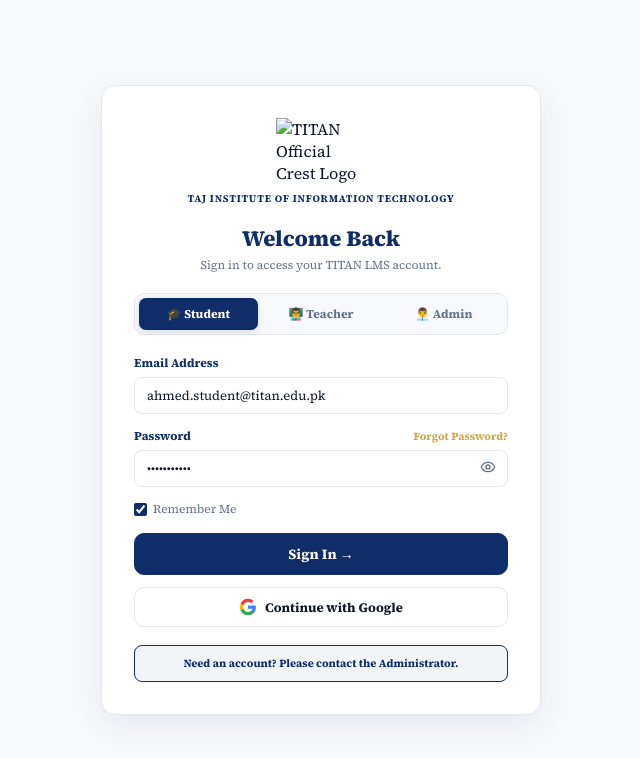
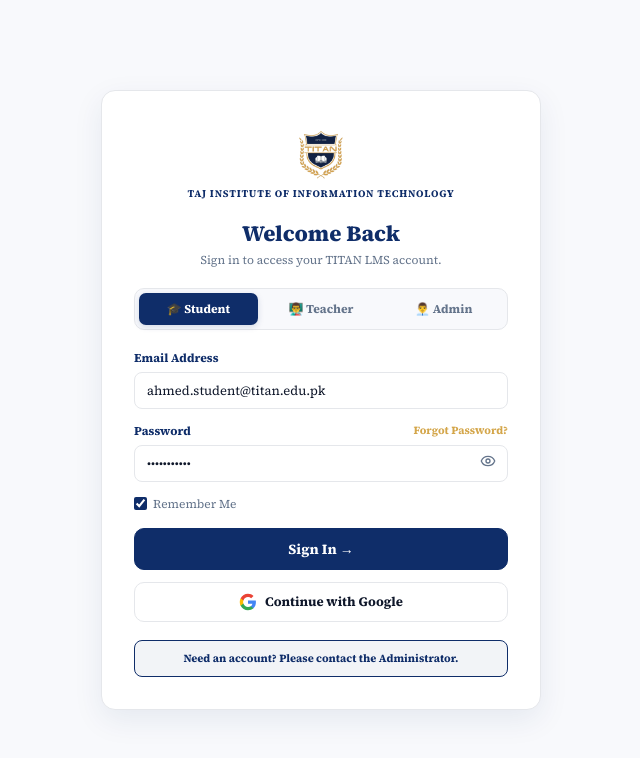
Before and after one commit to Dheerajchaatri/TitanLMS, a plain HTML site: page index.html in a window 1280 px wide. Shown: the whole page, without its empty margins (319-959 px from the left). Drawn offline with nearby package versions, Linux system fonts and the light colour scheme.

Commit message:
Update index.html

```diff
--- a/index.html
+++ b/index.html
@@ -199,7 +199,7 @@
     <!-- AUTHENTICATION MODULE FULL SCREEN VIEWS -->
     <div class="auth-page-wrapper view-page" id="view-login">
       <div class="auth-card">
-        <img src="C:/Users/AVD SOLUTIONS/.gemini/antigravity/brain/1b904de7-de4f-4d87-9404-27c53df21cca/.user_uploaded/media__1785530950757.png" alt="TITAN Official Crest Logo" class="auth-logo-img">
+        <img src="titanlogo.png" alt="TITAN Official Crest Logo" class="auth-logo-img">
         <div class="auth-institute-title">TAJ INSTITUTE OF INFORMATION TECHNOLOGY</div>
 
         <h1 class="auth-heading">Welcome Back</h1>
@@ -254,7 +254,7 @@
     <!-- VIEW: FORGOT PASSWORD -->
     <div class="auth-page-wrapper view-page" id="view-forgot-password">
       <div class="auth-card">
-        <img src="C:/Users/AVD SOLUTIONS/.gemini/antigravity/brain/1b904de7-de4f-4d87-9404-27c53df21cca/.user_uploaded/media__1785530950757.png" alt="TITAN Official Crest Logo" class="auth-logo-img">
+        <img src="titanlogo.png" alt="TITAN Official Crest Logo" class="auth-logo-img">
         <h1 class="auth-heading">Forgot Password</h1>
         <p class="auth-subtitle">Enter your registered email address to receive an OTP verification code.</p>
 
@@ -276,7 +276,7 @@
     <!-- VIEW: OTP VERIFICATION -->
     <div class="auth-page-wrapper view-page" id="view-otp">
       <div class="auth-card">
-        <img src="C:/Users/AVD SOLUTIONS/.gemini/antigravity/brain/1b904de7-de4f-4d87-9404-27c53df21cca/.user_uploaded/media__1785530950757.png" alt="TITAN Official Crest Logo" class="auth-logo-img">
+        <img src="titanlogo.png" alt="TITAN Official Crest Logo" class="auth-logo-img">
         <h1 class="auth-heading">Verify OTP Code</h1>
         <p class="auth-subtitle">Enter the 6-digit OTP code sent to your email (Default code: <strong>123456</strong>).</p>
 
@@ -298,7 +298,7 @@
     <!-- VIEW: RESET PASSWORD -->
     <div class="auth-page-wrapper view-page" id="view-reset-password">
       <div class="auth-card">
-        <img src="C:/Users/AVD SOLUTIONS/.gemini/antigravity/brain/1b904de7-de4f-4d87-9404-27c53df21cca/.user_uploaded/media__1785530950757.png" alt="TITAN Official Crest Logo" class="auth-logo-img">
+        <img src="titanlogo.png" alt="TITAN Official Crest Logo" class="auth-logo-img">
         <h1 class="auth-heading">Reset Password</h1>
         <p class="auth-subtitle">Enter your new secure password below.</p>
 
@@ -345,7 +345,7 @@
     <aside class="sidebar" id="teacherSidebar" style="display: none;">
       <div>
         <div class="brand-container">
-          <img src="C:/Users/AVD SOLUTIONS/.gemini/antigravity/brain/1b904de7-de4f-4d87-9404-27c53df21cca/.user_uploaded/media__1785530950757.png" alt="TITAN Official Crest Logo" class="brand-logo-img">
+          <img src="titanlogo.png" alt="TITAN Official Crest Logo" class="brand-logo-img">
           <div class="institute-title">TAJ INSTITUTE OF INFORMATION TECHNOLOGY</div>
         </div>
 
@@ -1310,7 +1310,7 @@
       <div style="max-width: 1200px; margin: 0 auto; display: flex; flex-direction: column; gap: 20px;">
         <div style="display: flex; justify-content: space-between; align-items: center; background: #FFF; padding: 18px 24px; border-radius: 14px; border: 1px solid var(--border-color);">
           <div style="display: flex; align-items: center; gap: 14px;">
-            <img src="C:/Users/AVD SOLUTIONS/.gemini/antigravity/brain/1b904de7-de4f-4d87-9404-27c53df21cca/.user_uploaded/media__1785530950757.png" alt="TITAN Logo" style="height: 40px;">
+            <img src="titanlogo.png" alt="TITAN Logo" style="height: 40px;">
             <div>
               <h2 style="font-size: 18px; font-weight: 800; color: var(--navy-primary);">Administrator Control Center</h2>
               <p style="font-size: 12px; color: var(--text-muted);">System Administrator • Taj Institute of Information Technology</p>
@@ -1337,7 +1337,7 @@
     <aside class="sidebar" id="appSidebar">
       <div>
         <div class="brand-container">
-          <img src="C:/Users/AVD SOLUTIONS/.gemini/antigravity/brain/1b904de7-de4f-4d87-9404-27c53df21cca/.user_uploaded/media__1785530950757.png" alt="TITAN Official Crest Logo" class="brand-logo-img">
+          <img src="titanlogo.png" alt="TITAN Official Crest Logo" class="brand-logo-img">
           <div class="institute-title">TAJ INSTITUTE OF INFORMATION TECHNOLOGY</div>
         </div>
 
```
